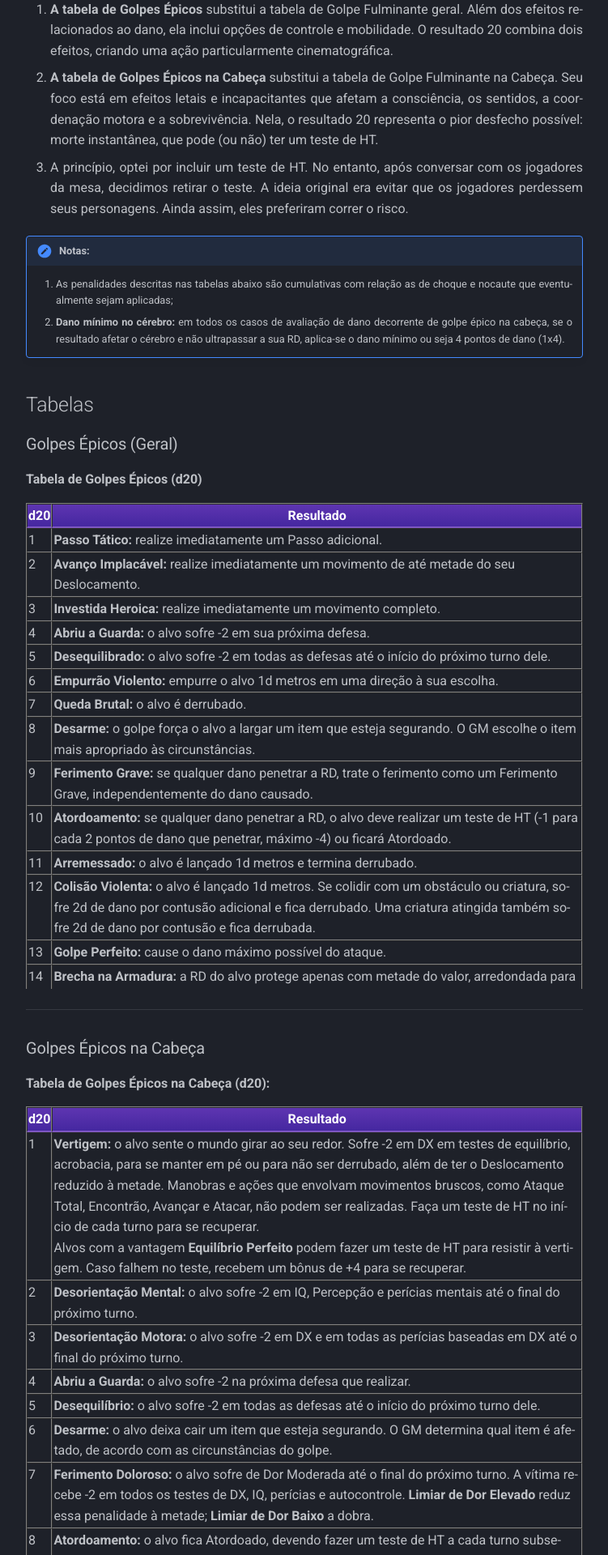
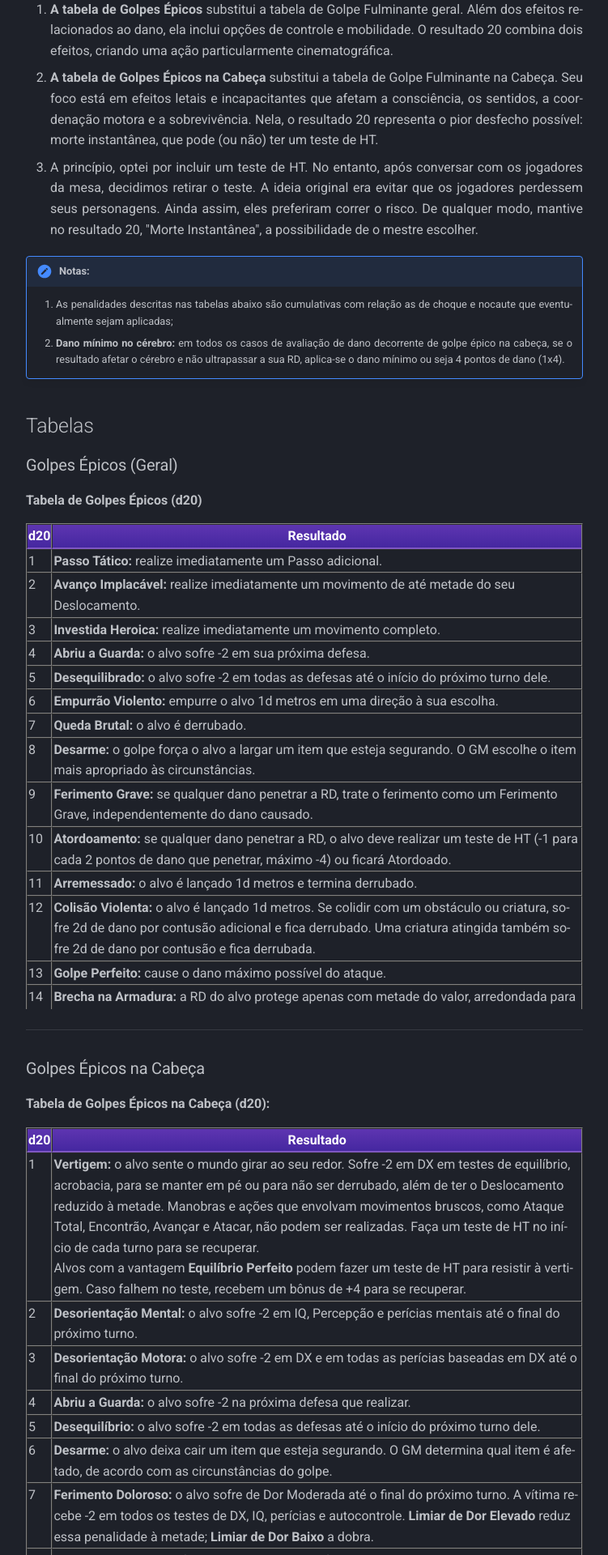
Before and after one commit to brbreis-1723/gurpeiros, an MkDocs documentation site: the page built from docs/regras/tabelas/golpes_epicos.md, in a window 1280 px wide. Shown: the part 418-2338 px from the top of the page at 81% size, without its empty margins (264-1015 px from the left). Built offline with MkDocs 1.6.1 and Material for MkDocs 9.7.7, drawn with Linux system fonts in a browser that asks for light colours.

Commit message:
atualiza site mkdocs

```diff
--- a/docs/regras/tabelas/golpes_epicos.md
+++ b/docs/regras/tabelas/golpes_epicos.md
@@ -8,7 +8,7 @@ Diferentemente das tabelas originais de GURPS, elas utilizam um d20, garantindo
 
 1. **A tabela de Golpes Épicos** substitui a tabela de Golpe Fulminante geral. Além dos efeitos relacionados ao dano, ela inclui opções de controle e mobilidade. O resultado 20 combina dois efeitos, criando uma ação particularmente cinematográfica.
 2. **A tabela de Golpes Épicos na Cabeça** substitui a tabela de Golpe Fulminante na Cabeça. Seu foco está em efeitos letais e incapacitantes que afetam a consciência, os sentidos, a coordenação motora e a sobrevivência. Nela, o resultado 20 representa o pior desfecho possível: morte instantânea, que pode (ou não) ter um teste de HT.
-3. A princípio, optei por incluir um teste de HT. No entanto, após conversar com os jogadores da mesa, decidimos retirar o teste. A ideia original era evitar que os jogadores perdessem seus personagens. Ainda assim, eles preferiram correr o risco.
+3. A princípio, optei por incluir um teste de HT. No entanto, após conversar com os jogadores da mesa, decidimos retirar o teste. A ideia original era evitar que os jogadores perdessem seus personagens. Ainda assim, eles preferiram correr o risco. De qualquer modo, mantive no resultado 20, "Morte Instantânea", a possibilidade de o mestre escolher.
 
 !!! note "**Notas**:"
       1. As penalidades descritas nas tabelas abaixo são cumulativas com relação as de choque e nocaute que eventualmente sejam aplicadas;
```
